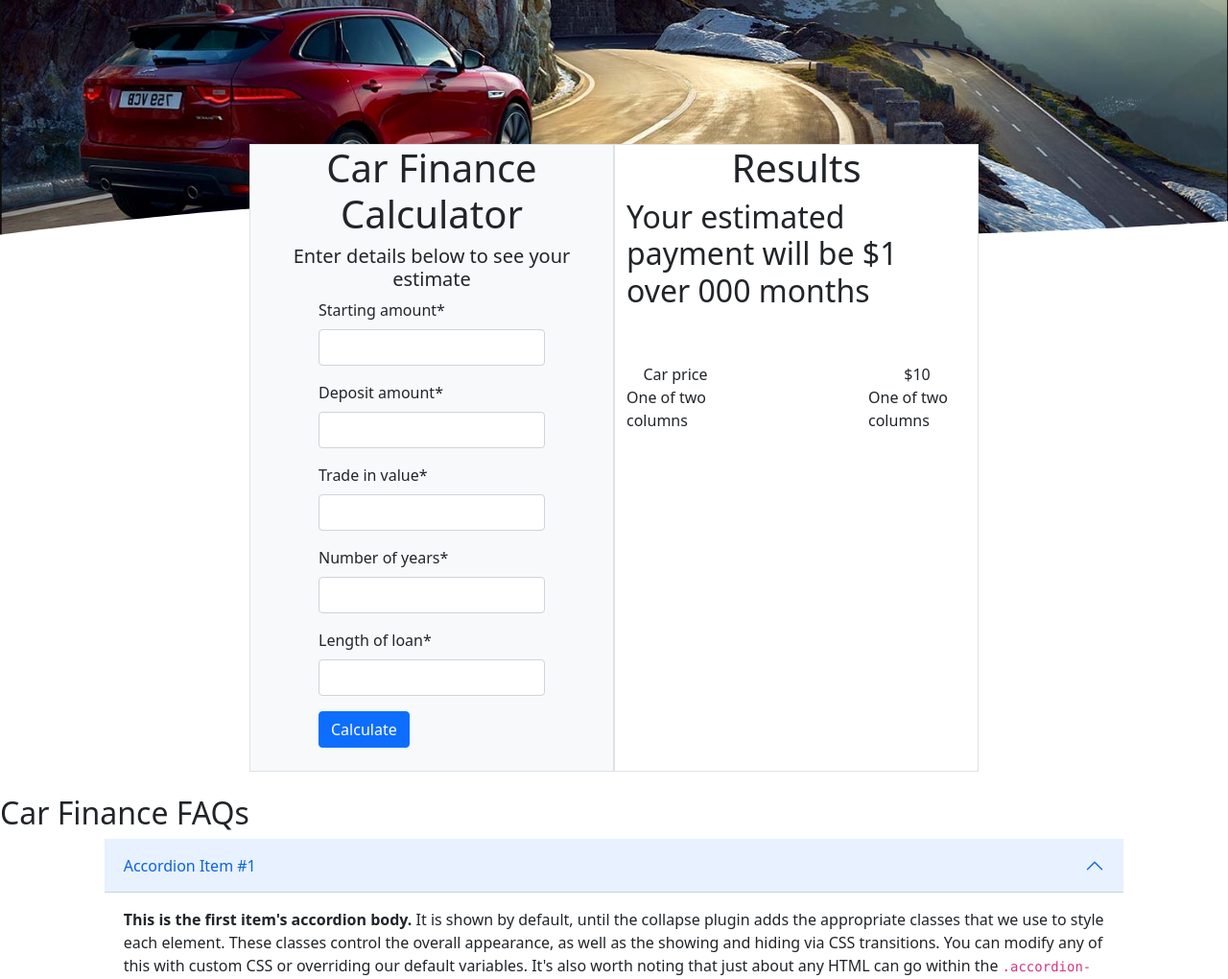
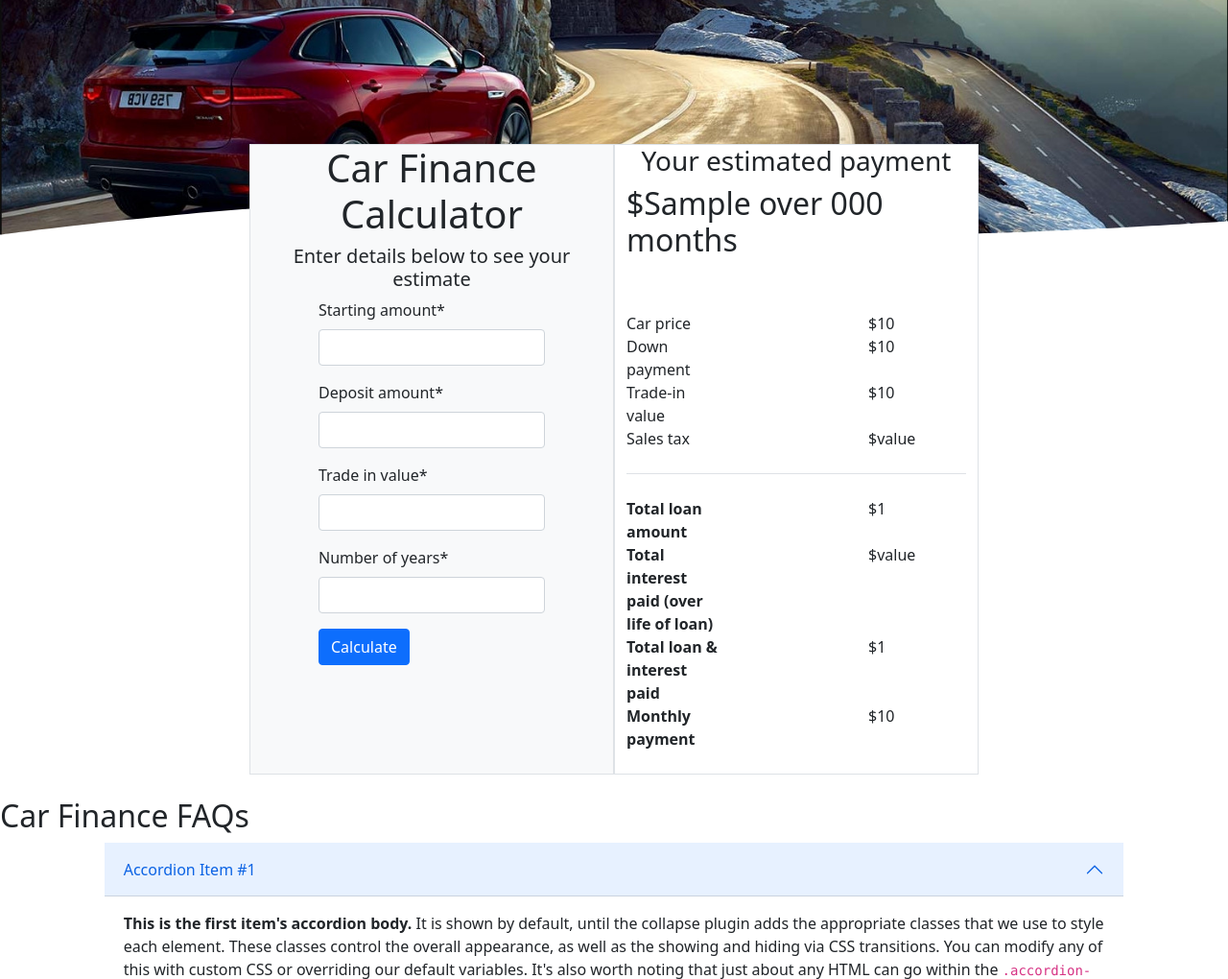
Before and after one commit to lowdowner/loancalculator, a Django app: template loancalculator/templates/loancalculator/index.html in a window 1280 px wide. Shown: the part 56-1076 px from the top of the page at 96% size. Run offline with Django 3.2, Linux system fonts and the light colour scheme; tables that the repository leaves empty hold one stand-in row (values such as "Sample post"); the template is opened without the code that fills it: values that come from a table or form of the project are taken from there, most other values are stand-ins (such as "Sample title", 1, 10 or a date in 2020); some libraries are stand-ins or nearby versions.

Commit message:
frontpage calcs incomplete

```diff
--- a/loancalculator/forms.py
+++ b/loancalculator/forms.py
@@ -6,5 +6,5 @@ class InvestmentForm(forms.Form):
     trade_in_value = forms.FloatField()
     number_of_years = forms.FloatField()
     #return_rate = forms.FloatField()
-    length_of_loan = forms.FloatField()
+    #length_of_loan = forms.FloatField()
     #annual_additional_contribution = forms.FloatField()
--- a/loancalculator/templates/loancalculator/index.html
+++ b/loancalculator/templates/loancalculator/index.html
@@ -26,27 +26,80 @@
 
     <div class="col-sm-4 border bg-white">
         <div class="row justify-content-center">
-                <h1 class="text-center">Results</h1>
-                <h2> Your estimated payment will be ${{ total_result }} over {{ number_of_years }} months</h2>
+                <h3 class="text-center">Your estimated payment</h3>
+                <h2> ${{ monthly_repay }} over {{ number_of_years }} months</h2>
                 <!-- <h3> After {{ number_of_years }} years, your investment is worth ${{ total_result }}</h3>-->
     </div>
                 <div class="mt-5">
                     <div class="row justify-content-between">
-                        <div class="col-4 text-center">
+                        <div class="col-4 text-left">
                           Car price
                         </div>
-                        <div class="col-4 text-center">
-                            ${{ starting_amount }}
+                        <div class="col-4 text-left">
+                            ${{ starting_amount|floatformat:"g"}}
                         </div>
                       </div>
                       <div class="row justify-content-between">
-                        <div class="col-4">
-                          One of two columns
+                        <div class="col-4 text-left">
+                          Down payment
                         </div>
                         <div class="col-4">
-                          One of two columns
+                          ${{ deposit_amount|floatformat:"g" }}
                         </div>
                       </div>
+                      <div class="row justify-content-between">
+                        <div class="col-4 text-left">
+                          Trade-in value
+                        </div>
+                        <div class="col-4">
+                          ${{ trade_in_value|floatformat:"g" }}
+                        </div>
+                      </div>
+                      <div class="row justify-content-between">
+                        <div class="col-4 text-left">
+                          Sales tax
+                        </div>
+                        <div class="col-4">
+                          $value
+                        </div>
+                      </div>
+                      <br>
+                      <div class="position-relative w-100 top-50 start-0 border-muted border-top"></div>
+                      <br>
+                      <div class="row justify-content-between">
+                        <div class="col-4 text-left fw-bold">
+                          Total loan amount
+                        </div>
+                        <div class="col-4">
+                          ${{ total_loan|floatformat:"g" }}
+                        </div>
+                      </div>
+                      <div class="row justify-content-between">
+                        <div class="col-4 text-left fw-bold">
+                            Total interest paid
+                            (over life of loan)
+                        </div>
+                        <div class="col-4">
+                          $value
+                        </div>
+                      </div>
+                      <div class="row justify-content-between">
+                        <div class="col-4 text-left fw-bold">
+                            Total loan & interest paid
+                        </div>
+                        <div class="col-4">
+                          ${{ total_loan_plus_interest }}
+                        </div>
+                      </div>
+                      <div class="row justify-content-between">
+                        <div class="col-4 text-left fw-bold">
+                            Monthly payment
+                        </div>
+                        <div class="col-4">
+                          ${{ monthly_repay|floatformat:"g" }}
+                        </div>
+                      </div>
+                      <br>
                     <!--
                     <table class="table">
                         <thead>
```
Also changed, not shown: loancalculator/views.py (+11 -3 lines), db.sqlite3.
